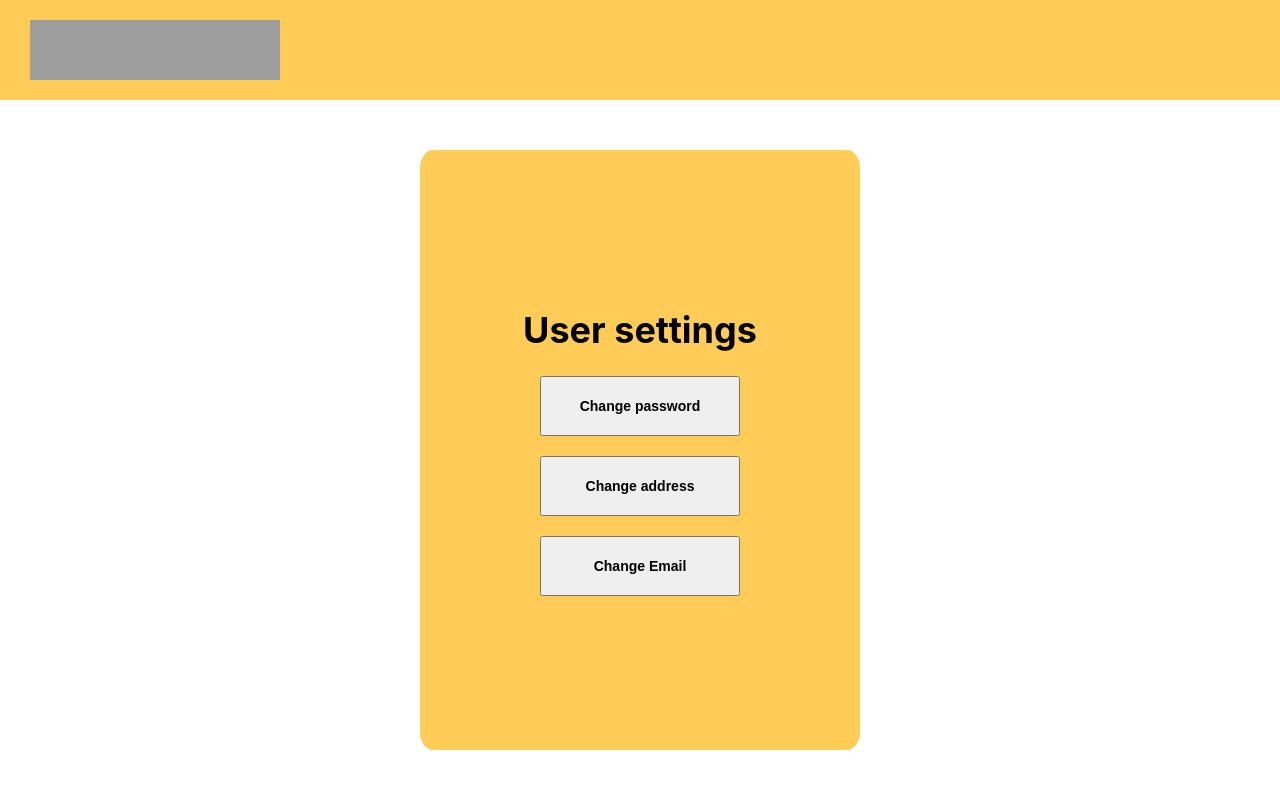
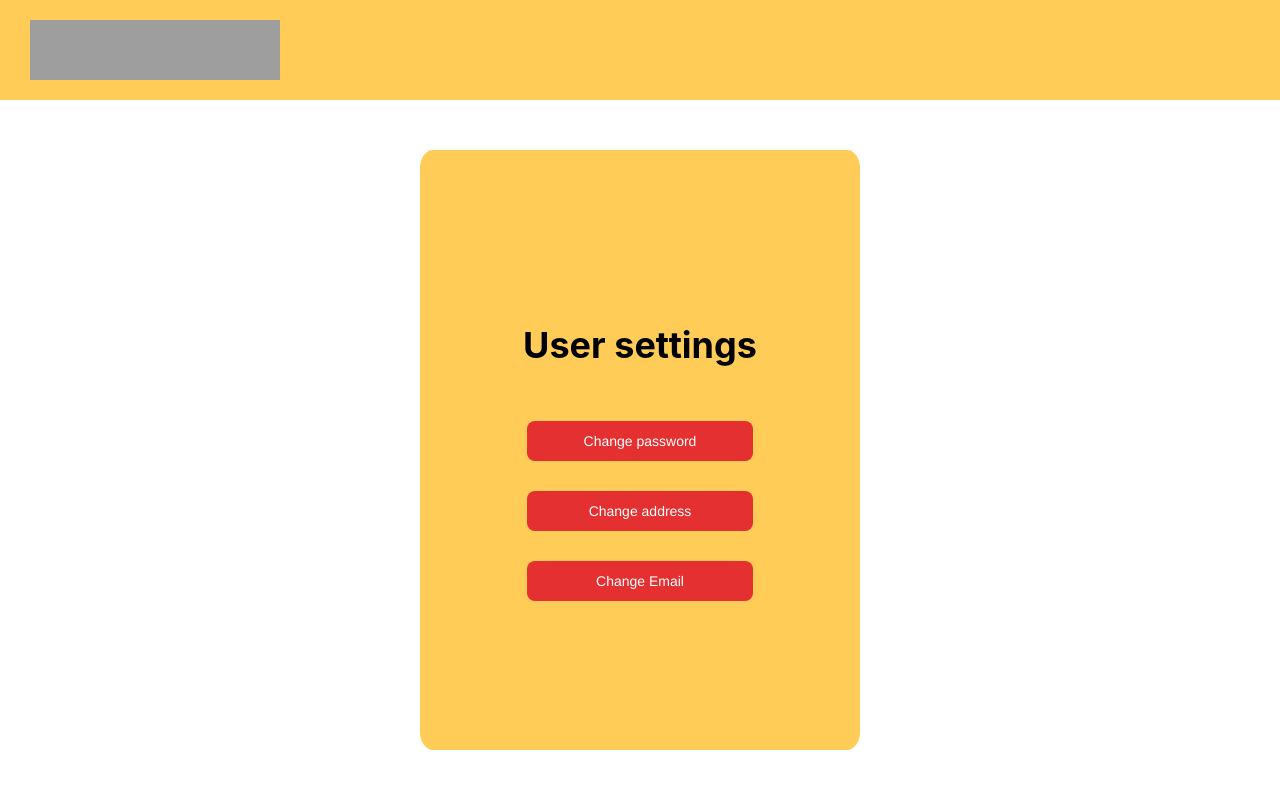
Before and after one commit to wenghaishi/food-delivery-app, a React (Vite) app: page /user in a window 1280 px wide. Shown: the top 788 px of the page. Built offline with nearby package versions, Linux system fonts and the light colour scheme; grey boxes are pictures that could not be loaded.

Commit message:
css fixes

```diff
--- a/src/App.css
+++ b/src/App.css
@@ -7,7 +7,6 @@ body {
 .grid {
   display: grid;
   grid-template-columns: 1fr 1fr 1fr 1fr ;
-  gap: 10px;
   width: 80% auto;
   place-items:  center;
   margin-top: 100px;
@@ -15,6 +14,8 @@ body {
   margin-right: 30px;
   max-width: 1500px;
   align-self: center;
+  background-size: cover;
+  background-position: center;
 }
   @media screen and (max-width: 1200px) {
     .grid {
--- a/src/components/Card.css
+++ b/src/components/Card.css
@@ -5,7 +5,7 @@
   text-align: justify;
   width: 100% auto;
   height: auto;
-  padding: 2rem;
+  padding: 2rem 2rem 0 0;
 }
 
 .breed {
--- a/src/components/Card.jsx
+++ b/src/components/Card.jsx
@@ -9,6 +9,7 @@ import {  Link, Routes, Route } from "react-router-dom";
 function Card(props) {
   return (
     <div className='card'>
+
       <Link to={`/info/${props.id}`}><img className='img' src={props.url}></img></Link>
       <div className='breed'>
         <h1 className='name'>{props.title}</h1>
--- a/src/components/Header.css
+++ b/src/components/Header.css
@@ -21,24 +21,49 @@
 
 }
 
-.logout-button {
-    height: 50px;
-    width: 60px;
-
-}
-
 .basket-container {
     display:flex;
     align-items: center;
     justify-content: space-evenly;
-
+    margin-right: 30px;
     width: 300px;
 }
 
 .logo-basket {
     width: 40px;
     height: 60px;
+    align-self: center;
+    color:#e43030;
+}
 
-    align-self: center;
-    color:rgb(233, 1, 9)
-}
+.button-2 {
+
+    background-color: #e43030;
+    border-radius: 8px;
+    border-style: none;
+    box-sizing: border-box;
+    color: #FFFFFF;
+    cursor: pointer;
+    display: inline-block;
+    font-family: "Haas Grot Text R Web", "Helvetica Neue", Helvetica, Arial, sans-serif;
+    font-size: 14px;
+    font-weight: 500;
+    height: 40px;
+    line-height: 20px;
+    list-style: none;
+    outline: none;
+    padding: 10px 16px;
+    position: relative;
+    text-align: center;
+    text-decoration: none;
+    transition: color 100ms;
+    vertical-align: baseline;
+    user-select: none;
+    -webkit-user-select: none;
+    touch-action: manipulation;
+  }
+
+  .button-2:hover,
+  .button-2:focus {
+    background-color: #cf1c10;
+  }
--- a/src/components/Header.jsx
+++ b/src/components/Header.jsx
@@ -14,7 +14,7 @@ function Header(props) {
         <Link to="/"><img src='https://upload.wikimedia.org/wikipedia/commons/thumb/f/f9/Gofood_logo.svg/2560px-Gofood_logo.svg.png' className='header-img'/></Link>
         {props.loggedIn === true &&
             <div className='basket-container'>
-              <Link to="/"><button onClick={props.logout} className='logout-button'>Logout</button></Link>
+              <Link to="/"><button onClick={props.logout} className='button-2'>Logout</button></Link>
               <Link to='user'><FaUserAlt className='logo-basket'/> </Link>
               <Link to='basket'><MdShoppingBasket className='logo-basket'/> </Link>
             </div>
--- a/src/components/Login/Login.css
+++ b/src/components/Login/Login.css
@@ -16,7 +16,9 @@
 .login-container {
     justify-content: center;
     display: flex;
-
+    height:100vh;
+    background-size: cover;
+    background-image: url('https://images.unsplash.com/photo-1605926637512-c8b131444a4b?ixlib=rb-4.0.3&ixid=MnwxMjA3fDB8MHxwaG90by1wYWdlfHx8fGVufDB8fHx8&auto=format&fit=crop&w=2680&q=80');
 }
 
 .login-button {
@@ -25,15 +27,64 @@
     width: 51.5%;
     margin-top:30px;
     font-weight: bold;
+    background-color: crimson;
+}
+
+.login-title {
+    margin-left: 40px;
+    margin-right: 40px;
+    font-size: 36px;
+
+    margin-top: -20px;
 }
 
 .label {
-    margin-bottom: 5px;
+    margin-bottom: 8px;
+    text-align: left;
+    display: block;
+    margin-left: 109px;
+    align-self: baseline;
+
 }
 
 .input {
     margin-bottom: 20px;
     width: 50%;
-    padding-top: 5px;
-    padding-bottom: 5px;
+    padding-top: 7px;
+    padding-bottom: 7px;
 }
+
+
+/* CSS */
+.button-1 {
+  width: 51.5%;
+  margin-top:30px;
+  background-color: #e43030;
+  border-radius: 8px;
+  border-style: none;
+  box-sizing: border-box;
+  color: #FFFFFF;
+  cursor: pointer;
+  display: inline-block;
+  font-family: "Haas Grot Text R Web", "Helvetica Neue", Helvetica, Arial, sans-serif;
+  font-size: 14px;
+  font-weight: 500;
+  height: 40px;
+  line-height: 20px;
+  list-style: none;
+  outline: none;
+  padding: 10px 16px;
+  position: relative;
+  text-align: center;
+  text-decoration: none;
+  transition: color 100ms;
+  vertical-align: baseline;
+  user-select: none;
+  -webkit-user-select: none;
+  touch-action: manipulation;
+}
+
+.button-1:hover,
+.button-1:focus {
+  background-color: #cf1c10;
+}
--- a/src/components/Login/Login.jsx
+++ b/src/components/Login/Login.jsx
@@ -22,13 +22,15 @@ function Login(props) {
   return (
     <div className='login-container'>
         <form onSubmit={submitHandler} className='login-form'>
-            <h1>Get your favorite food delivered!</h1>
-            <label className='label'> email</label>
+            <h1 className='login-title'>Get your favorite food delivered!</h1>
+            <label className='label'> Email</label>
                 <input className='input' type='text' onChange={emailHandler}/>
             <label className='label'>Password</label>
                 <input className='input' type='text'onChange={passwordHandler}/>
-            <button type='submit' className='login-button'>Login</button>
+            <button type='submit' className='button-1'>Login</button>
+            <button className='button-1'>Sign up</button>
         </form>
+
     </div>
   )
 }
--- a/src/components/User/User.jsx
+++ b/src/components/User/User.jsx
@@ -7,9 +7,9 @@ function User() {
     <div className='user-container'>
         <div className='user-main'>
           <h1>User settings</h1>
-          <button className='user-button'>Change password</button>
-          <button className='user-button'>Change address</button>
-          <button className='user-button'>Change Email</button>
+          <button className='button-1'>Change password</button>
+          <button className='button-1'>Change address</button>
+          <button className='button-1'>Change Email</button>
         </div>
     </div>
   )
```
